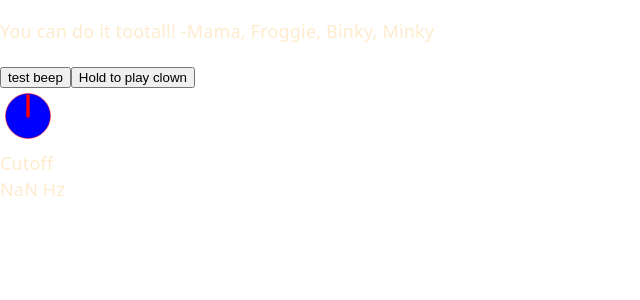
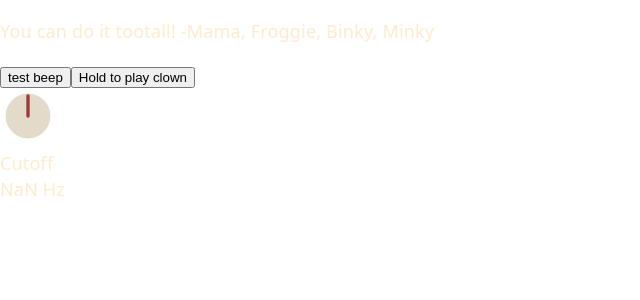
Before and after one commit to mmmckay1/synthu, a React (Vite) app in the folder web/: page / in a window 1280 px wide. Shown: the top 300 px of the page, without its empty margins (0-640 px from the left). Built offline with nearby package versions, Linux system fonts and the light colour scheme.

Commit message:
changed some colors

```diff
--- a/web/src/Knob.tsx
+++ b/web/src/Knob.tsx
@@ -31,8 +31,8 @@ export default function Knob ({ label, position, display, onChange}: KnobProps){
         return(
             <div>
                 <svg width={56} height={56} viewBox="0 0 100 100" onPointerUp={handlePointerUp} onPointerMove={handlePointerMove} onPointerDown={handlePointerDown} style={{ touchAction: "none", cursor: "ns-resize"}}>
-                    <circle cx={50} cy={50} r={40} fill="blue" stroke="red" />
-                    <line x1={50} y1={50} x2={50} y2={14} stroke="red" strokeWidth={6} strokeLinecap="round" transform={`rotate(${angle} 50 50)`}/>
+                    <circle cx={50} cy={50} r={40} fill="#E3DAC9"/>
+                    <line x1={50} y1={50} x2={50} y2={14} stroke="#9b3b38" strokeWidth={6} strokeLinecap="round" transform={`rotate(${angle} 50 50)`}/>
                 </svg>
                 <div>{label}</div>
                 <div>{display}</div>
```
